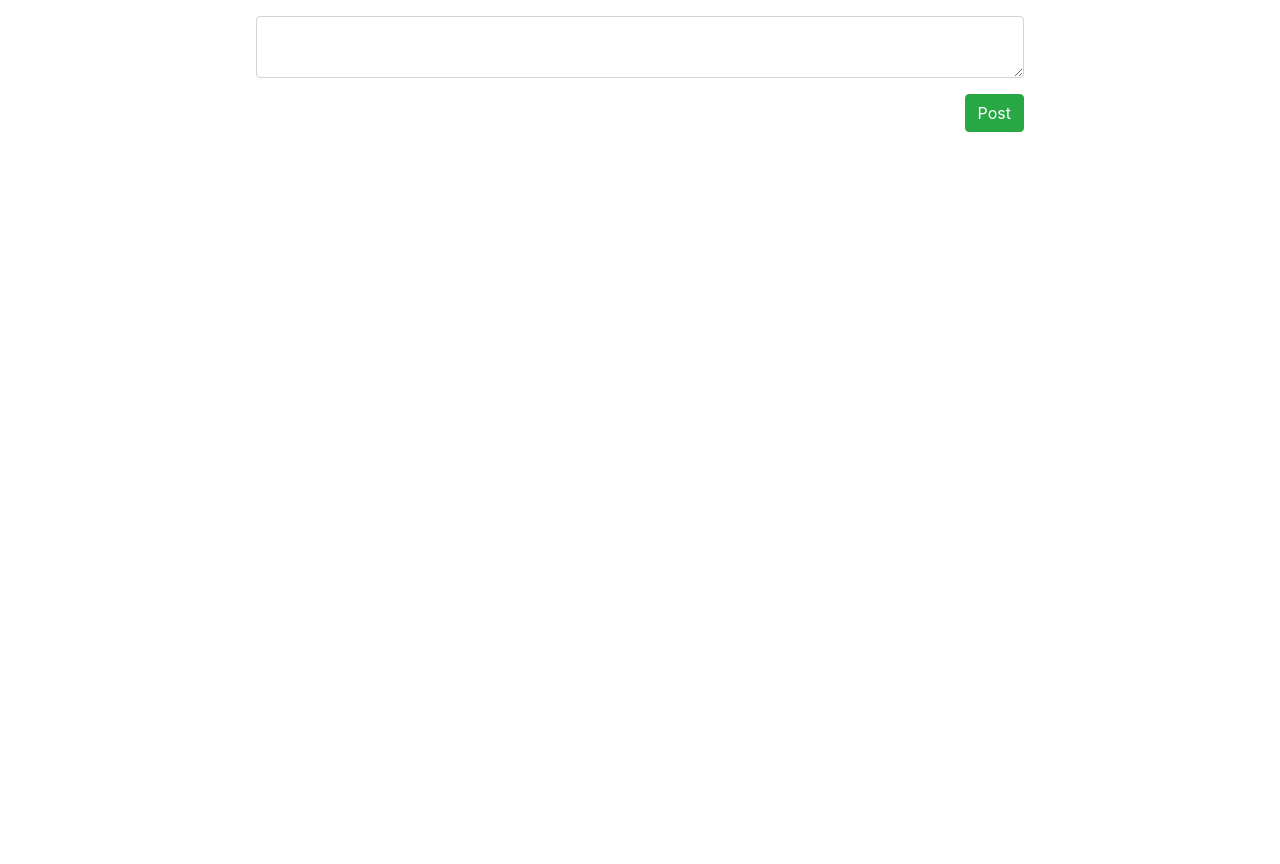
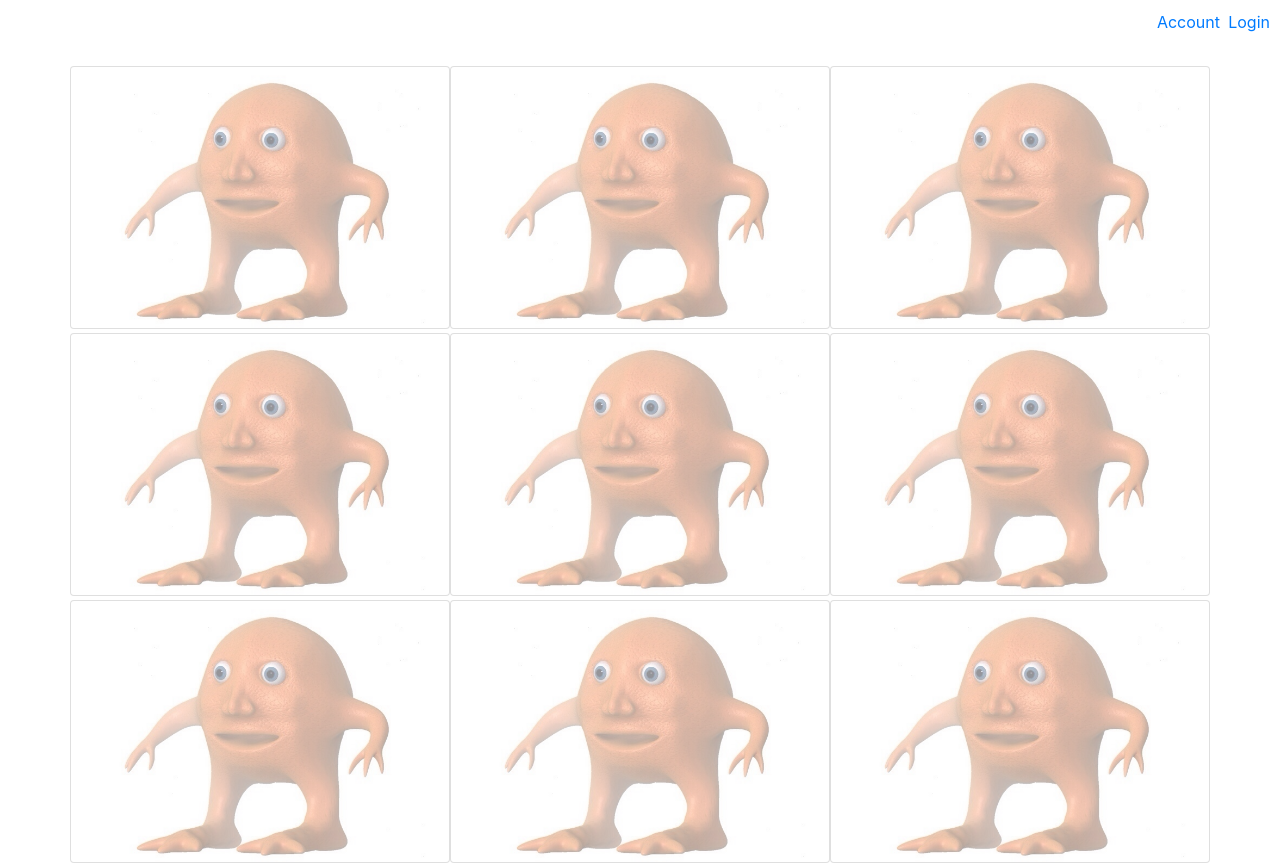
Before and after one commit to steffy-lo/rhizone, a React (Create React App) app in the folder the_rhizone/: page / in a window 1280 px wide. Shown: the top 864 px of the page. Before the commit the page ends 800 px from the top, so only its background shows below. Built offline with nearby package versions, Linux system fonts and the light colour scheme.

Commit message:
Added grid function. Do not need Post in current iteration anymore, but might be important when making backend stuff

```diff
--- a/the_rhizone/src/App.js
+++ b/the_rhizone/src/App.js
@@ -2,40 +2,38 @@ import React from 'react';
 import './App.css';
 import Post from './Post/component/Post';
 import PostEditor from './PostEditor/PostEditor';
-import LoginMainPage from './LoginMainPage';
+import { Route, Switch, BrowserRouter } from 'react-router-dom';
+import Login from './components/Login'
+import Settings from './components/Settings';
+import Threads from './components/Threads';
+import Mainpage from './Mainpage';
+import Inbox from './components/Inbox';
+
 
 class App extends React.Component {
-	constructor (props) {
-		super(props);
+	state = {}
 
-		this.addPost = this.addPost.bind(this);
-
-		this.state = {
-			posts: [],
-		};
-
-	}
-
-
-	addPost(newPostBody) {
-		const newState = Object.assign({}, this.state);
-		newState.posts.push(newPostBody);
-		this.setState(newState);
-	}
 
     render() {
 		return (
+
 		<div>
-			{
-				this.state.posts.map((postBody, idx) => {
-					return (
-						<Post key={idx} postBody={postBody} />
-					)
-				})
-			}
-			<PostEditor addPost={this.addPost} />
-			<LoginMainPage/>
-		  </div>
+        <BrowserRouter>
+            <Switch> { /* Similar to a switch statement - shows the component depending on the URL path */ }
+              { /* Each Route below shows a different component depending on the exact path in the URL  */ }
+               <Route exact path='/login' render={() =>
+                              (<Login state={this.state}/>)}/>
+			   <Route exact path='/' render={() =>
+                              (<Mainpage state={this.state}/>)}/>
+              <Route exact path='/settings' render={() =>
+                              (<Settings state={this.state}/>)}/>
+              <Route exact path='/inbox' render={() =>
+                              (<Inbox state={this.state}/>)}/>
+              <Route exact path='/threads' render={() =>
+                              (<Threads state={this.state}/>)}/>
+            </Switch>
+          </BrowserRouter>
+		</div>
 		);
 	}
 }
--- a/the_rhizone/src/LoginMainPage.js
+++ /dev/null
@@ -1,38 +0,0 @@
-// Importing react-router-dom to use the React Router
-import React from 'react';
-import { Route, Switch, BrowserRouter } from 'react-router-dom';
-import './App.css';
-import Login from './components/Login'
-import Settings from './components/Settings';
-import Threads from './components/Threads';
-import Inbox from './components/Inbox';
-
-
-class LoginMainPage extends React.Component {
-
-  // a 'global' state that you can pass through to any child componenets of App.
-  state = {
-  }
-
-  render() {
-    return (
-      <div>
-        <BrowserRouter>
-            <Switch> { /* Similar to a switch statement - shows the component depending on the URL path */ }
-              { /* Each Route below shows a different component depending on the exact path in the URL  */ }
-              <Route exact path='/login' render={() =>
-                              (<Login state={this.state}/>)}/>
-              <Route exact path='/settings' render={() =>
-                              (<Settings state={this.state}/>)}/>
-              <Route exact path='/inbox' render={() =>
-                              (<Inbox state={this.state}/>)}/>
-              <Route exact path='/threads' render={() =>
-                              (<Threads state={this.state}/>)}/>
-            </Switch>
-          </BrowserRouter>
-      </div>
-    );
-  }
-}
-
-export default LoginMainPage;
--- /dev/null
+++ b/the_rhizone/src/Mainpage.css
@@ -0,0 +1,46 @@
+.App-link {
+  color: #61dafb;
+}
+
+
+.post-body {
+	margin: 1em 100%;
+}
+
+.postingForm {
+	position: relative;
+	top: 30px;
+}
+
+.ZeldaMeAccount {
+position: absolute;
+  top: 10px;
+  right: 60px;
+  border: 1px;
+}
+
+.LinkMeLogin {
+position: absolute;
+  top: 10px;
+  right: 10px;
+  border: 1px;
+}
+
+.preview {
+	overflow: hidden;
+   display: -webkit-box;
+	-webkit-box-orient: vertical;
+   -webkit-line-clamp: 8;
+
+}
+
+.card-img-top {
+	  opacity: 0.42;
+}
+
+@media(max-width: 900px) {
+	.post-body {
+		margin: 1em;
+	}
+
+}
--- /dev/null
+++ b/the_rhizone/src/Mainpage.js
@@ -0,0 +1,127 @@
+import React from 'react';
+import './Mainpage.css';
+import Post from './Post/component/Post';
+import PostEditor from './PostEditor/PostEditor';
+import { Link, Route, Switch, BrowserRouter } from 'react-router-dom';
+
+
+class Mainpage extends React.Component {
+	constructor (props) {
+		super(props);
+
+		this.addPost = this.addPost.bind(this);
+
+		this.state = {
+			posts: [],
+			threadDisplay: 0,
+		};
+
+		this.login = {
+		}
+
+	}
+
+
+	addPost(newPostBody, newImage) {
+		const newState = Object.assign({}, this.state);
+		newState.posts.push(newPostBody);
+		this.setState(newState);
+	}
+
+	threadMore() {
+		console.log(this.state.threadDisplay)
+		return this.setState((state) => ({
+			threadDisplay: state.threadDisplay + 9,
+		}));
+	}
+
+    render() {
+		return (
+
+		<div>
+
+
+			<div className = "LinkMeLogin" ><Link to="/login">Login</Link></div>
+			<div className = "ZeldaMeAccount" ><Link to="/settings">Account</Link></div>
+
+			<div className = "currentPost">
+
+			<div class="container py-3">
+			<div class="row mb-1">
+				<div class="col-4 card">
+					<img class="card-img-top" src={require('./leorangeman.jpg')} alt="Card image" />
+					<p class="preview card-text text-sm-left text-monospace card-img-overlay">
+					{this.state.posts[this.state.threadDisplay]}
+					</p>
+				</div>
+				 <div class="col-4 card">
+				 <img class="card-img-top" src={require('./leorangeman.jpg')} alt="Card image" />
+					<p class="preview card-text text-sm-left text-monospace card-img-overlay">
+					{this.state.posts[this.state.threadDisplay + 1]}
+					</p>
+				</div>
+				 <div class="col-4 card">
+				 <img class="card-img-top" src={require('./leorangeman.jpg')} alt="Card image" />
+					<p class="preview card-text text-sm-left text-monospace card-img-overlay">
+					{this.state.posts[this.state.threadDisplay + 2]}
+					</p>
+				</div>
+			</div>
+			 <div class="row mb-1">
+				<div class="col-4 card">
+				<img class="card-img-top" src={require('./leorangeman.jpg')} alt="Card image" />
+					<p class="preview card-text text-sm-left text-monospace card-img-overlay">
+					{this.state.posts[this.state.threadDisplay + 3]}
+					</p>
+				</div>
+				 <div class="col-4 card">
+				 <img class="card-img-top" src={require('./leorangeman.jpg')} alt="Card image" />
+					<p class="preview card-text text-sm-left text-monospace card-img-overlay">
+					{this.state.posts[this.state.threadDisplay + 4]}
+					</p>
+				</div>
+				 <div class="col-4 card">
+				 <img class="card-img-top" src={require('./leorangeman.jpg')} alt="Card image" />
+					<p class="preview card-text text-sm-left text-monospace card-img-overlay">
+					{this.state.posts[this.state.threadDisplay + 5]}
+					</p>
+				</div>
+				</div>
+				<div class="row mb-1">
+				<div class="col-4 card">
+				<img class="card-img-top" src={require('./leorangeman.jpg')} alt="Card image" />
+					<p class="preview card-text text-sm-left text-monospace card-img-overlay">
+					{this.state.posts[this.state.threadDisplay + 6]}
+					</p>
+				</div>
+				 <div class="col-4 card">
+				 <img class="card-img-top" src={require('./leorangeman.jpg')} alt="Card image" />
+					<p class="preview card-text text-sm-left text-monospace card-img-overlay">
+					{this.state.posts[this.state.threadDisplay + 7]}</p>
+				</div>
+				 <div class="col-4 card">
+				 <img class="card-img-top" src={require('./leorangeman.jpg')} alt="Card image" />
+					<p class="preview card-text text-sm-left text-monospace card-img-overlay">
+					{this.state.posts[this.state.threadDisplay + 8]}
+					</p>
+				</div>
+			</div>
+		 </div>
+
+			<button className = "btn btn-success" onClick={() => this.threadMore()}>more</button>
+
+			<PostEditor addPost={this.addPost} />
+			</div>
+			{
+			//this.state.posts.map((postBody, idx) => {
+			//return (
+				//<Post key={idx} postBody={postBody}/>
+			//)
+		//})
+	}
+		</div>
+		);
+	}
+}
+
+export default Mainpage;
--- a/the_rhizone/src/Post/component/Post.css
+++ b/the_rhizone/src/Post/component/Post.css
@@ -1,5 +1,16 @@
 .post-body {
-	margin: 1em 20%;
+}
+
+.preview {
+	overflow: hidden;
+   display: -webkit-box;
+	-webkit-box-orient: vertical;
+   -webkit-line-clamp: 8;
+
+}
+
+.card-img-top {
+	  opacity: 0.42;
 }
 
 @media(max-width: 900px) {
--- a/the_rhizone/src/Post/component/Post.js
+++ b/the_rhizone/src/Post/component/Post.js
@@ -2,11 +2,18 @@ import React from "react";
 import './Post.css';
 
 const Post = (props) => (
- <div className="panel panel-default">
-			<div className="panel-body">
-				{props.postBody }
-			</div>
-</div>
+        <div class="col-4 card">
+		<img class="card-img-top" src={require('./leorangeman.jpg')} alt="Card image" />
+		<p class="preview card-text text-sm-left text-monospace card-img-overlay">
+		{props.postBody}
+		</p>
+		</div>
+
+// <div className="panel panel-default">
+	//		<div className="panel-body">
+		//		{props.postBody }
+		//	</div>
+//</div>
 )
 
 export default Post;
--- a/the_rhizone/src/PostEditor/PostEditor.css
+++ b/the_rhizone/src/PostEditor/PostEditor.css
@@ -1,15 +1,17 @@
 .post-editor {
-	margin: 1em 20%;
+	width: 900px;
+	padding-left: 250px;
 }
 
 .post-editor-button {
-	float: right;
-	margin-top: 1em;
+	margin-top: 5px;
+	padding-left: 800px;
+	position: float;
 }
 
-@media(max-width: 900px) {
+@media(max-width: 1800px) {
 	.post-editor {
-		margin: 1em;
+		margin: 1px;
 	}
 
 	.post-body {
--- a/the_rhizone/src/PostEditor/PostEditor.js
+++ b/the_rhizone/src/PostEditor/PostEditor.js
@@ -8,6 +8,7 @@ class PostEditor extends React.Component {
 
 		this.state = {
 			newPostBody: '',
+			selectedFile: null,
 		};
 
 		this.handlePostEditorInputChange = this.handlePostEditorInputChange.bind(this);
@@ -21,21 +22,32 @@ class PostEditor extends React.Component {
 	}
 
 	createPost() {
-		this.props.addPost(this.state.newPostBody);
+		this.props.addPost(this.state.newPostBody, this.state.selectedFile);
 		this.setState({
-			newPostBody: ''
+			newPostBody: '',
+			selectedFile: null
 		});
 	}
 
+	fileChangedHandler = (e) => {
+		this.setState({ selectedFile: e.target.files[0] })
+	}
+
+
+
 	render () {
 		return (
+		<div>
 			<div className="panel panel-default post-editor">
 				<div className="panel-body">
 					<textarea className = "form-control post-editor-input" value={this.state.NewPostBody} onChange={this.handlePostEditorInputChange} />
 					<button className = "btn btn-success post-editor-button" onClick={this.createPost}>Post</button>
 				</div>
 			</div>
-		)
+
+			<input type="file" onChange={this.fileChangedHandler} />
+		</div>
+		);
 	}
 }
 
```
Also changed, not shown: the_rhizone/src/Post/component/leorangeman.jpg (added), the_rhizone/src/leorangeman.jpg (added).
